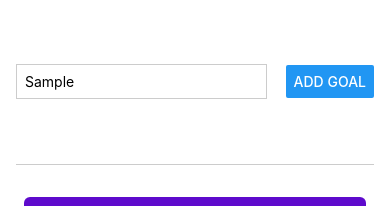
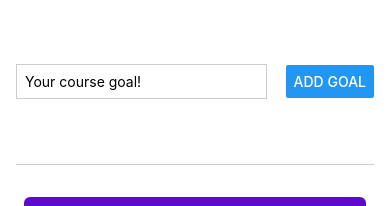
Before and after one commit to juanpablohdzm/ReactNativeProjects, a React Native app in the folder RNCourse/: screen / in a window 390 px wide. Both pictures are taken after typing "Sample" into the empty fields and a click on the button "ADD GOAL". Shown: the top 206 px of the page. Built offline with nearby package versions, Linux system fonts and the light colour scheme.

Commit message:
split into module components

```diff
--- a/RNCourse/App.js
+++ b/RNCourse/App.js
@@ -1,23 +1,17 @@
 import { useState } from "react";
 import {
   StyleSheet,
-  Text,
   View,
-  Button,
-  TextInput,
-  ScrollView,
   FlatList,
 } from "react-native";
+import GoalInput from "./components/GoalInput";
+import GoalItem from "./components/GoalItem";
 
 export default function App() {
-  const [enteredInputText, setEnteredInputText] = useState(""); //React states
+  //React states
   const [courseGoals, setCourseGoals] = useState([]);
 
-  function goalInputHandler(inputText) {
-    setEnteredInputText(inputText);
-  }
-
-  function addGoalHandler() {
+  function addGoalHandler(enteredInputText) {
     setCourseGoals((currentCourseGoals) => [
       ...currentCourseGoals,
       {text:enteredInputText, id: Math.random().toString()},
@@ -26,24 +20,13 @@ export default function App() {
 
   return (
     <View style={styles.appContainer}>
-      <View style={styles.inputContainer}>
-        <TextInput
-          style={styles.textInput}
-          placeholder="Your course goal!"
-          onChangeText={goalInputHandler}
-        />
-        <Button title="Add Goal" onPress={addGoalHandler} />
-      </View>
+      <GoalInput
+        onPress= {addGoalHandler}
+      />
       <View style={styles.goalsContainer}>
         <FlatList
           data={courseGoals}
-          renderItem={(itemData) => {
-            return (
-              <View style={styles.goalItem}>
-                <Text style={{ color: "white" }}>{itemData.item.text}</Text>
-              </View>
-            );
-          }}
+          renderItem={(itemData) => {return <GoalItem text = {itemData.item.text}/>}}
           keyExtractor = {item => {return item.id}}
         />
       </View>
@@ -60,30 +43,8 @@ const styles = StyleSheet.create({
     flex: 1, //Takes all the space available
     paddingHorizontal: 16,
   },
-  inputContainer: {
-    flex: 1, //Takes 1/5 of the space because goals container uses 4/5 1+4= 5
-    flexDirection: "row",
-    justifyContent: "space-between",
-    alignItems: "center",
-    marginBottom: 24,
-    borderBottomWidth: 1,
-    borderBottomColor: "#cccccc",
-  },
-  textInput: {
-    borderWidth: 1,
-    borderColor: "#cccccc",
-    width: "70%",
-    marginRight: 8,
-    padding: 8,
-  },
   goalsContainer: {
     flex: 4,
   },
-  goalItem: {
-    margin: 8,
-    padding: 8,
-    borderRadius: 6,
-    backgroundColor: "#5e0acc",
-    color: "white", //There is no cascade styling.
-  },
+
 });
--- /dev/null
+++ b/RNCourse/components/GoalInput.js
@@ -0,0 +1,46 @@
+import { StyleSheet, View, TextInput, Button } from "react-native";
+import { useState } from "react";
+
+export default function GoalInput(props) {
+  const [enteredInputText, setEnteredInputText] = useState("");
+
+  function goalInputHandler(inputText) {
+    setEnteredInputText(inputText);
+  }
+
+  function addGoalHandler() {
+    props.onPress(enteredInputText);
+    setEnteredInputText('');
+  }
+
+  return (
+    <View style={styles.inputContainer}>
+      <TextInput
+        style={styles.textInput}
+        placeholder="Your course goal!"
+        onChangeText={goalInputHandler}
+        value={enteredInputText}
+      />
+      <Button title="Add Goal" onPress={addGoalHandler} />
+    </View>
+  );
+}
+
+const styles = StyleSheet.create({
+  inputContainer: {
+    flex: 1, //Takes 1/5 of the space because goals container uses 4/5 1+4= 5
+    flexDirection: "row",
+    justifyContent: "space-between",
+    alignItems: "center",
+    marginBottom: 24,
+    borderBottomWidth: 1,
+    borderBottomColor: "#cccccc",
+  },
+  textInput: {
+    borderWidth: 1,
+    borderColor: "#cccccc",
+    width: "70%",
+    marginRight: 8,
+    padding: 8,
+  },
+});
--- /dev/null
+++ b/RNCourse/components/GoalItem.js
@@ -0,0 +1,21 @@
+import { StyleSheet,View, Text } from "react-native";
+
+function GoalItem(props) {
+  return (
+    <View style={styles.goalItem}>
+      <Text style={{ color: "white" }}>{props.text}</Text>
+    </View>
+  );
+}
+
+export default GoalItem;
+
+const styles = StyleSheet.create({
+  goalItem: {
+    margin: 8,
+    padding: 8,
+    borderRadius: 6,
+    backgroundColor: "#5e0acc",
+    color: "white", //There is no cascade styling.
+  },
+});
```
